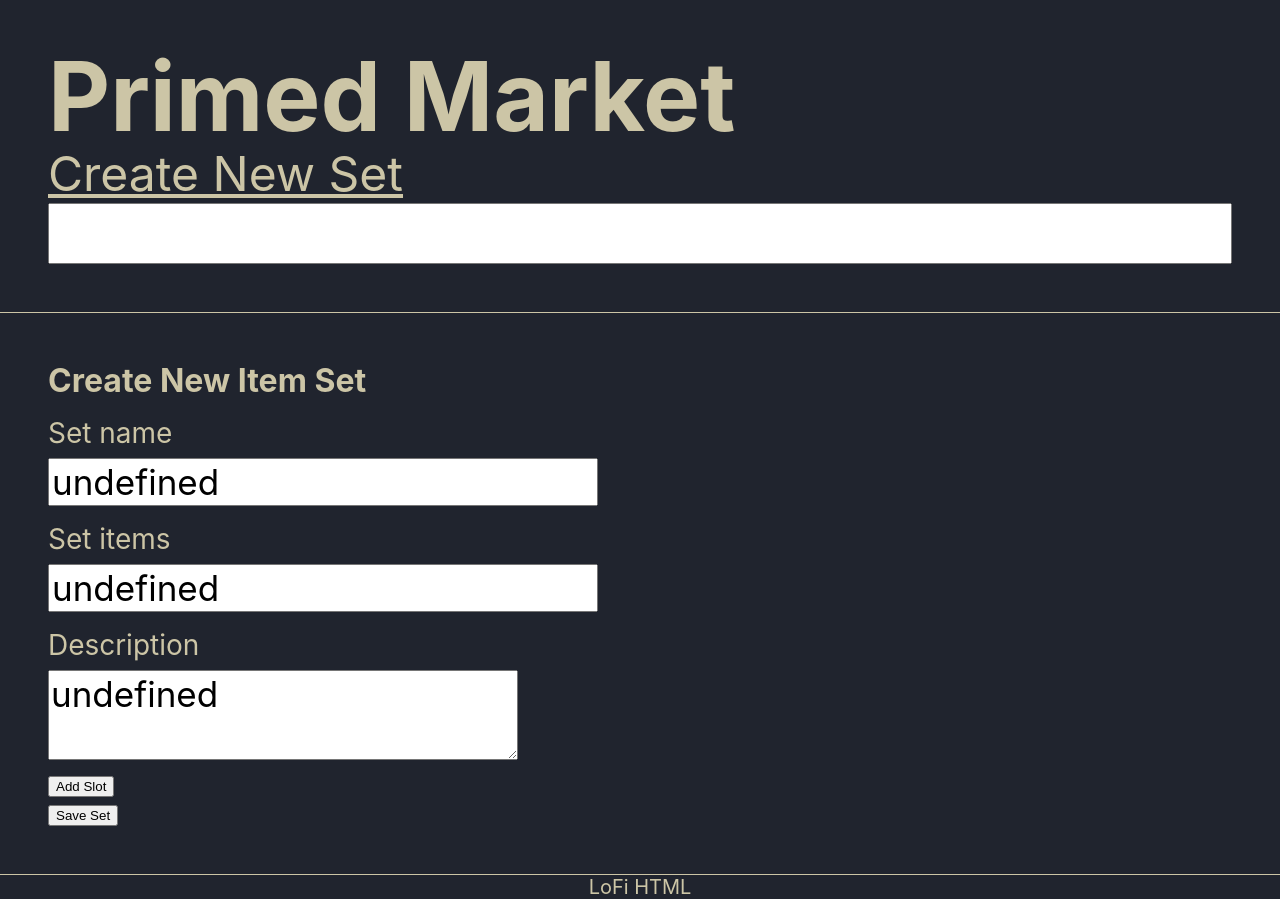
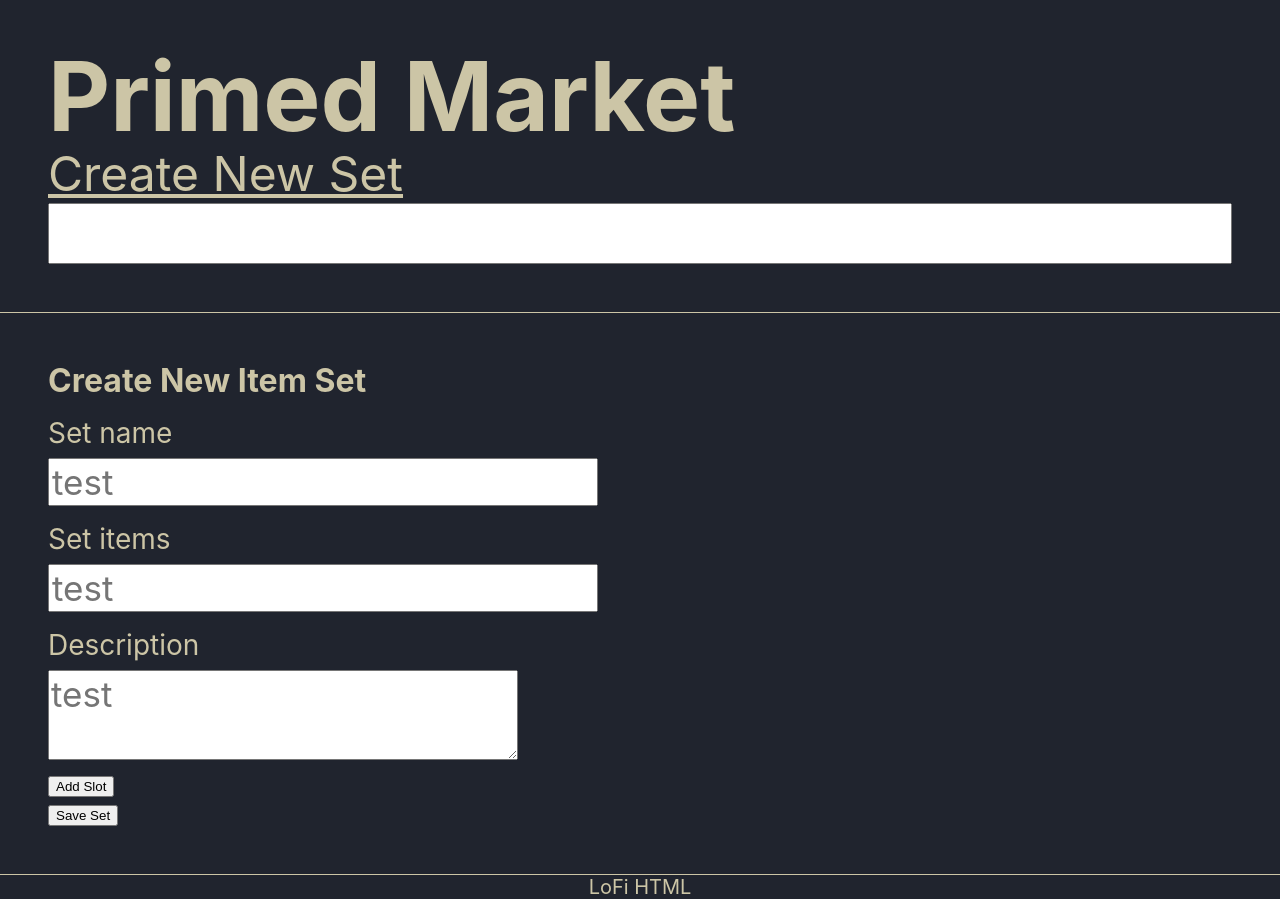
Before and after one commit to Arzi21/primed-market, a React (Create React App) app: page /new_Set in a window 1280 px wide. Built offline with nearby package versions, Linux system fonts and the light colour scheme.

Commit message:
sending input to localstorage, started formvalidation

```diff
--- a/src/layout/newItemSet.tsx
+++ b/src/layout/newItemSet.tsx
@@ -7,12 +7,14 @@ import styles from "./newItemSet.module.css";
 
 export const NewItemSet = () => {
 
-    const [itemSet, setItemSet] = useState({
-        setName: "undefined",
-        setNameUrl: "undefined",
-        setItemUrls: Array(1).fill("undefined"),
-        setDescription: "undefined"
-    });
+    const emptyItemSet = {
+        setName: "",
+        setNameUrl: "",
+        setItemUrls: Array(1).fill(""),
+        setDescription: ""
+    }
+
+    const [itemSet, setItemSet] = useState<ItemSetInterface>(emptyItemSet);
 
 
 
@@ -43,7 +45,8 @@ export const NewItemSet = () => {
         console.log(itemSet);
         console.log(formData);
 
-        // PostLocalStorage("itemSet", itemSet);
+        PostLocalStorage("itemSet", itemSet);
+        setItemSet(emptyItemSet);
     }
 
     function increment() {
@@ -63,7 +66,7 @@ export const NewItemSet = () => {
                     name="setName"
                     value={itemSet.setName}
                     onChange={handleInputUpdates}
-                    defaultValue="test"
+                    placeholder="test"
                 />
             </label>
 
@@ -76,6 +79,7 @@ export const NewItemSet = () => {
                         name={"setItem"+(index+1)}
                         value={itemSet.setItemUrls[index]}
                         onChange={(event) => handleInputArrayUpdates(event.target.value, index)}
+                        placeholder="test"
                     />
                 ))}
             </label>
@@ -86,7 +90,7 @@ export const NewItemSet = () => {
                     name="setDescription"
                     value={itemSet.setDescription}
                     onChange={handleInputUpdates}
-                    defaultValue="test"
+                    placeholder="test"
                 />
             </label>
 
```
